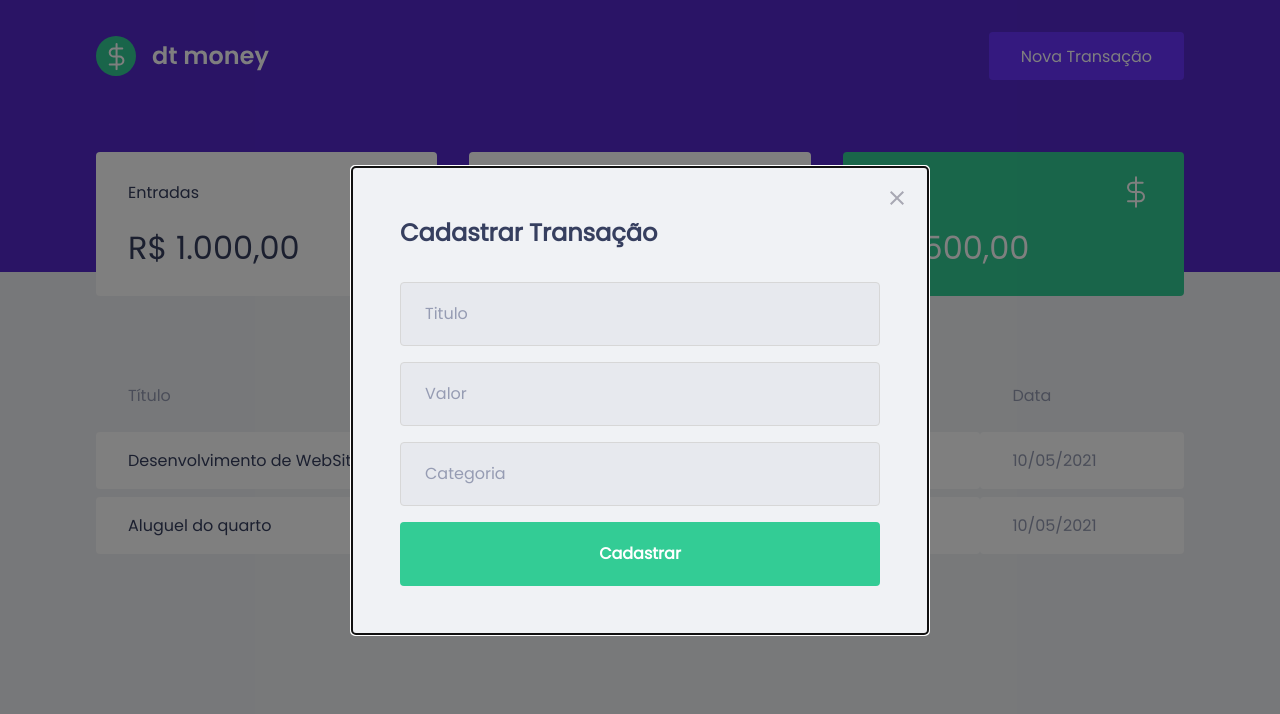
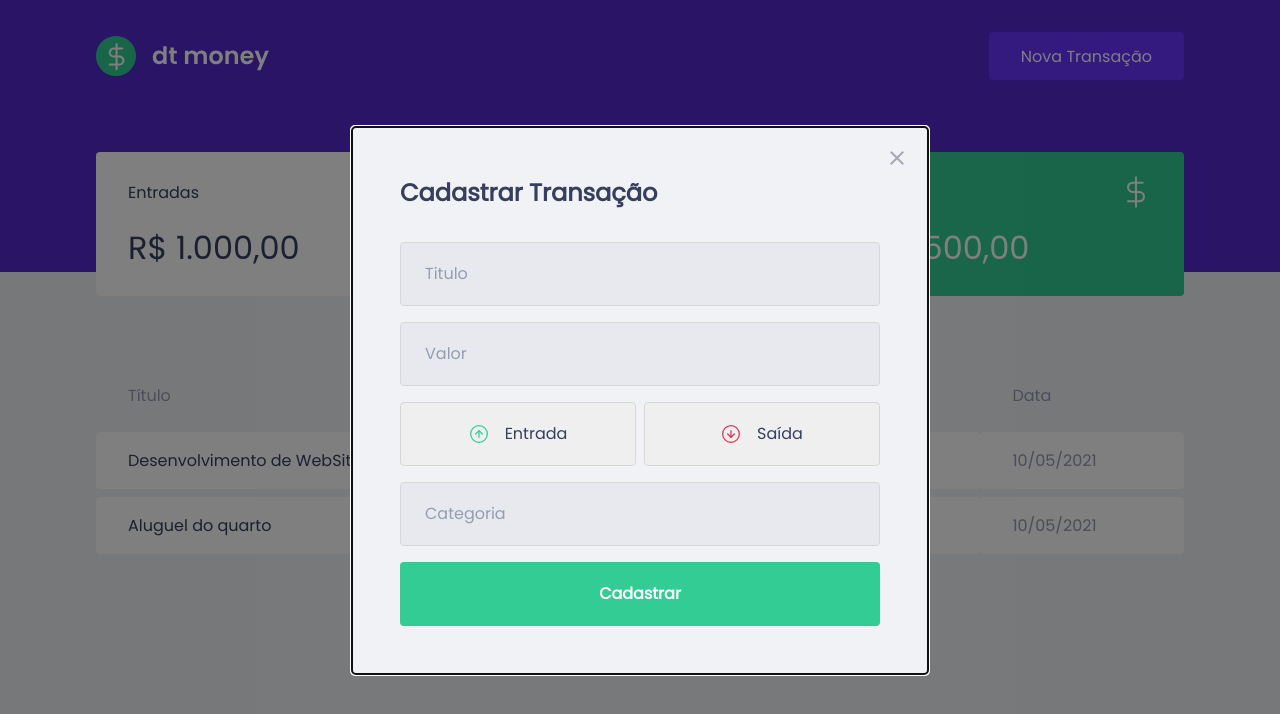
Before and after one commit to MatheusAraujoPro/dt_money, a React (Create React App) app: page / in a window 1280 px wide. Shown: the top 714 px of the page. Built offline with nearby package versions, Linux system fonts and the light colour scheme; no server answers; what miragejs would draw is missing.

Commit message:
Criando botões de Tipo

```diff
--- a/package.json
+++ b/package.json
@@ -13,6 +13,7 @@
     "@types/react-modal": "^3.13.1",
     "axios": "^0.24.0",
     "miragejs": "^0.1.43",
+    "polished": "^4.1.3",
     "react": "^17.0.2",
     "react-dom": "^17.0.2",
     "react-modal": "^3.14.4",
--- a/src/components/NewTransactionModal/index.tsx
+++ b/src/components/NewTransactionModal/index.tsx
@@ -1,6 +1,8 @@
 import Modal from "react-modal";
 import closeImg from "../../assets/close.svg";
-import { Container } from "./styles";
+import incomeImg from "../../assets/income.svg";
+import outcomeImg from "../../assets/outcome.svg";
+import { Container, TransactionTypeContainer } from "./styles";
 
 interface NewTransactionModalProps {
   isOpen: boolean;
@@ -33,6 +35,18 @@
 
         <input placeholder="Valor" type="number" />
 
+        <TransactionTypeContainer>
+          <button type="button">
+            <img src={incomeImg} alt="Entrada" />
+            <span>Entrada</span>
+          </button>
+
+          <button type="button">
+            <img src={outcomeImg} alt="Saída" />
+            <span>Saída</span>
+          </button>
+        </TransactionTypeContainer>
+
         <input placeholder="Categoria" type="text" />
 
         <button type="submit">Cadastrar</button>
--- a/src/components/NewTransactionModal/styles.ts
+++ b/src/components/NewTransactionModal/styles.ts
@@ -1,4 +1,5 @@
 import styled from 'styled-components'
+import { darken } from 'polished'
 
 export const Container = styled.form`
   h2{
@@ -49,3 +50,38 @@
     }
   }
 `;
+
+export const TransactionTypeContainer = styled.div`
+  margin: 1rem 0;
+  display: grid;
+  grid-template-columns: repeat(2, 1fr);
+  gap: 0.5rem;
+
+  button{
+    height: 4rem;
+    border: 1px solid #d7d7d7;
+    border-radius: 0.25rem;
+    display: flex;
+    align-items: center;
+    justify-content: center;
+
+    transition: border-color 0.2s;
+
+    &:hover{
+      border-color: ${darken(0.1, '#d7d7d7')} ;
+    }
+
+    img{
+      height: 20px;
+      width: 20px;
+    }
+
+    span{
+      display: inline-block;
+      margin-left: 1rem;
+      font-size: 1rem;
+      color:var(--text-title)
+    }
+
+  }
+`;
```
Also changed, not shown: 1 other file (tests, documents, lock files or other folders).
